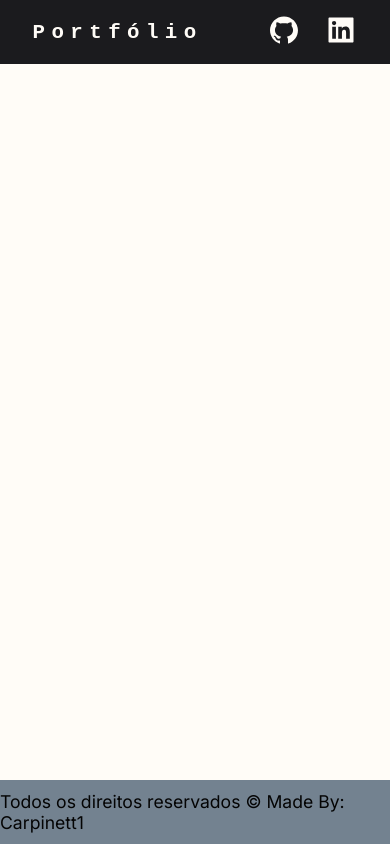
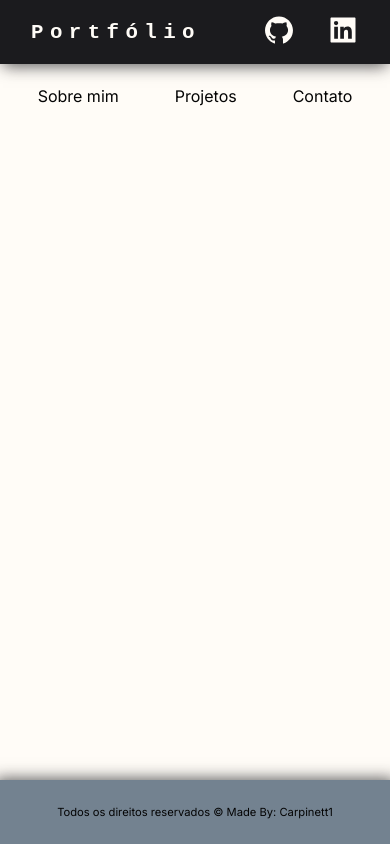
Before and after one commit to Carpinett1/Portfolio, a React (Vite) app: page / in a window 390 px wide. Built offline with nearby package versions, Linux system fonts and the light colour scheme.

Commit message:
feat: :sparkles: Navigation bar, styles adjustments

```diff
--- a/src/components/Footer/footer.module.css
+++ b/src/components/Footer/footer.module.css
@@ -6,9 +6,10 @@
   justify-content: center;
   position: absolute;
   bottom: 0;
-  width: 100vw;
+  width: 100%;
   background-color: #738290;
   height: 4rem;
+  box-shadow: 0px 4px 15px 5px rgba(27,27,30,0.75);
 }
 
 .footer span {
@@ -17,3 +18,9 @@
   font-size: 1.1rem;
   font-weight: 500;
 }
+
+@media screen and (max-width: 480px) {
+  .footer span {
+    font-size: 0.7rem;
+  }
+}
--- a/src/components/Header/header.module.css
+++ b/src/components/Header/header.module.css
@@ -1,15 +1,18 @@
+@import url('https://fonts.googleapis.com/css2?family=Inter:wght@100;200;400&display=swap');
+
 .Header {
   display: flex;
   align-items: center;
   justify-content: space-around;
-  width: 100vw;
+  width: 100%;
   height: 4rem;
   background-color: #1B1B1E ;
+  box-shadow: 0px 5px 15px -3px rgba(27,27,30,0.75);
 }
 
 .Header nav {
   display: flex;
-  gap: 1.6rem;
+  gap: 2rem;
 }
 
 .Header h1 {
@@ -18,9 +21,52 @@
   letter-spacing: .4rem;
 }
 
-@media screen and (max-width: 400px ) {
+.img {
+  color: #FFFCF7;
+  width: 2rem;
+  height: 2rem;
+}
+
+.img:hover {
+  color: #A1B5D8;
+  transform: scale(1.5);
+  transition: 100ms ease-in-out;
+}
+
+.pageNavigation {
+  display: flex;
+  height: 4rem;
+  width: 100%;
+  align-items: center;
+  justify-content: center;
+  gap: 6rem;
+}
+
+.pageNavigation a {
+  text-decoration: none;
+  font-family: 'Inter', sans-serif;
+  font-size: 1.5rem;
+  color: #040404;
+}
+
+.pageNavigation a:hover {
+  color: #A1B5D8;
+  transform: scale(1.5);
+  font-weight: 600;
+  transition: 100ms ease-in-out;
+}
+
+@media screen and (max-width: 480px ) {
   .Header h1 {
     font-size: 1.3rem;
     letter-spacing: .4rem;
   }
+
+  .pageNavigation {
+    gap: 3.5rem;
+  }
+
+  .pageNavigation a {
+    font-size: 1rem;
+  }
 }
--- a/src/components/Header/header.tsx
+++ b/src/components/Header/header.tsx
@@ -3,7 +3,8 @@ import styles from './header.module.css';
 
 function Header() {
   return (
-    <header className={ styles.Header }>
+    <header>
+      <div className={ styles.Header }>
         <div><h1>Portfólio</h1></div>
         <nav>
           <a
@@ -11,16 +12,22 @@ function Header() {
             target="_blank"
             rel="noreferrer"
           >
-          <AiFillGithub size="2rem" color="#FFFCF7" />
+            <AiFillGithub className={ styles.img } />
           </a>
           <a
             href="https://www.linkedin.com/in/thiagocarpinetti/"
             target="_blank"
             rel="noreferrer"
           >
-          <AiFillLinkedin size="2rem" color="#FFFCF7" />
+            <AiFillLinkedin className={ styles.img } />
           </a>
         </nav>
+      </div>
+      <div className={ styles.pageNavigation }>
+        <a href="#about">Sobre mim</a>
+        <a href="#projects">Projetos</a>
+        <a href="#contact">Contato</a>
+      </div>
     </header>
   );
 }
```
Lines whose indentation alone changed are shown as unchanged.
